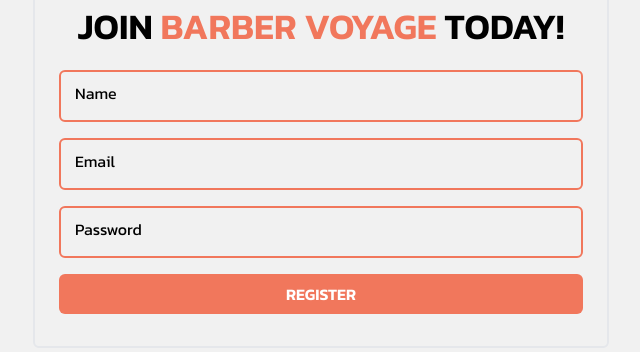
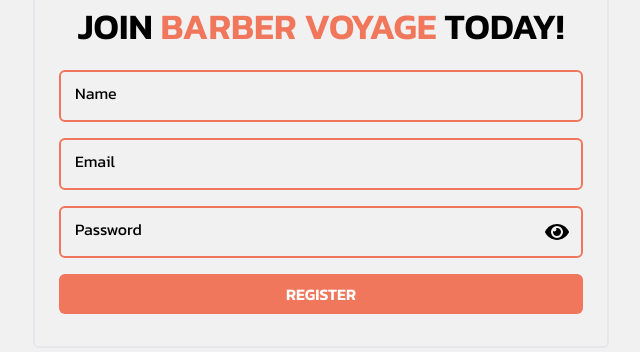
Before and after one commit to mahmudulturan/barber-voyage-client, a Next.js app: page /register in a window 1280 px wide. Shown: the part 278-630 px from the top of the page, without its empty margins (319-959 px from the left). Built offline with nearby package versions, Linux system fonts and the light colour scheme.

Commit message:
validate register for with react-hook-form

```diff
--- a/src/app/(auth)/register/components/RegisterForm.tsx
+++ b/src/app/(auth)/register/components/RegisterForm.tsx
@@ -2,25 +2,67 @@
 import Button from '@/components/shared/Button/Button';
 import InputWithLabel from '@/components/shared/Input/InputWithLabel';
 import React, { useState } from 'react';
-import { FaSpinner } from 'react-icons/fa';
+import { SubmitHandler, useForm } from 'react-hook-form';
+import { FaEye, FaEyeSlash, FaSpinner } from 'react-icons/fa';
+
+type RegisterInputs = {
+    name: string;
+    email: string;
+    password: string;
+}
 
 const RegisterForm = () => {
     const [loading, setLoading] = useState(false);
+    const [showPassword, setShowPassword] = useState(false);
+    const { register, handleSubmit, watch, formState: { errors } } = useForm<RegisterInputs>()
+
+    // handle for login user
+    const onSubmit: SubmitHandler<RegisterInputs> = (data) => {
+        const name = data.name;
+        const email = data.email;
+        const password = data.password;
+        const userInfo = { name, email, password };
+        console.log(userInfo);
+        setLoading(pre => !pre)
+    }
 
 
-    // handler for login a user
-    const handleSubmit = (e: React.FormEvent<HTMLFormElement>) => {
-        e.preventDefault();
-        const form = e.target as HTMLFormElement;
-        const email = form.email.value;
-        console.log(email);
-    }
     return (
-        <form action="" onSubmit={handleSubmit} className='space-y-4'>
-            <InputWithLabel name='name' placeholder='Name' id='name' />
-            <InputWithLabel name='email' placeholder='Email' id='email' />
-            <InputWithLabel name='password' placeholder='Password' id='password' />
-            <Button variant={"primaryReverse"} className='w-full' onClick={() => setLoading(pre => !pre)}>
+        <form onSubmit={handleSubmit(onSubmit)} className='space-y-4'>
+
+            {/* name input field */}
+            <InputWithLabel
+                {...register("name", { required: true })}
+                name='name' placeholder='Name' id='name' />
+            {errors.name && <span className='text-red-400'>Name is required!</span>}
+
+
+            {/* email input field */}
+            <InputWithLabel
+                {...register("email", { required: true })}
+                autoComplete='username'
+                name='email' placeholder='Email' id='email' type='email' />
+            {errors.email && <span className='text-red-400'>Email is required!</span>}
+
+            {/* password input field */}
+            <div className='relative'>
+                <InputWithLabel
+                    {...register("password", { required: true })}
+                    autoComplete="current-password"
+                    name='password' placeholder='Password' id='password' type={showPassword ? "text" : "password"} />
+
+                {/* show password toggle */}
+                <span
+                    className='absolute top-3 text-2xl right-3 cursor-pointer px-0.5 py-0.5'
+                    onClick={() => setShowPassword(pre => !pre)}
+                >
+                    {showPassword ? <FaEyeSlash /> : <FaEye />}
+                </span>
+            </div>
+            {errors.password && <span className='text-red-400'>Password is required!</span>}
+
+            {/* register button */}
+            <Button variant={"primaryReverse"} className='w-full'>
                 {
                     loading ?
                         <FaSpinner className='text-2xl py-0.5 animate-spin' />
```
